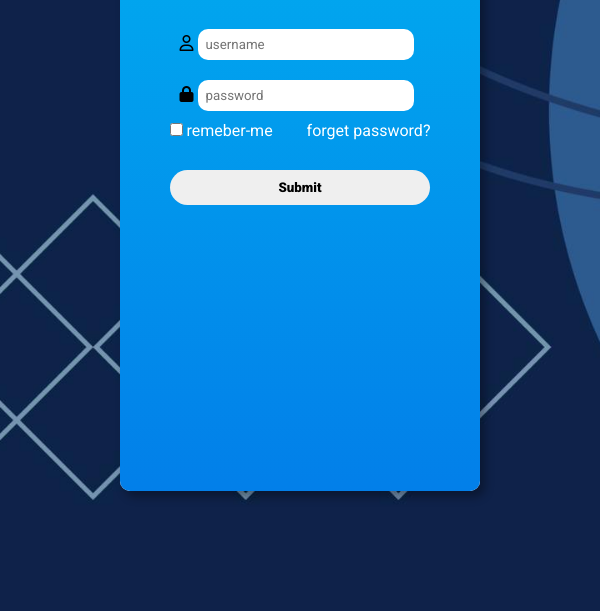
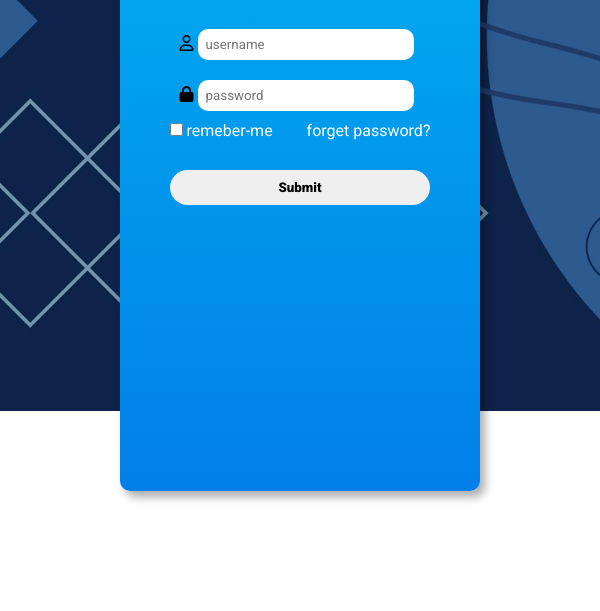
Before and after one commit to Gabryell568/ESTUDO-HTML-CSS, a plain HTML site: page desafios-pessoais/tela-de-login/D003/index.html in a window 600 px wide. Shown: the part 189-800 px from the top of the page. Drawn offline with Linux system fonts and the light colour scheme.

Commit message:
atualização na viewport

```diff
--- a/desafios-pessoais/tela-de-login/D003/estilo/media-query.css
+++ b/desafios-pessoais/tela-de-login/D003/estilo/media-query.css
@@ -12,4 +12,8 @@
     div#right-img{
         display: none;
     }
+    html, body{
+        width: 100vw;
+        height: 100vw;
+    }
 }
```
